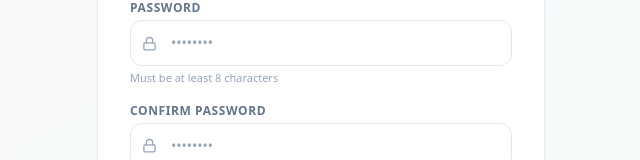
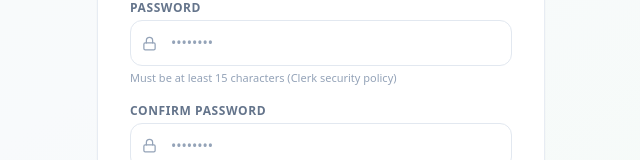
Before and after one commit to PEELARAGHAVENDRA/MealCare, a Next.js app in the folder apps/web-dashboard/: page /register in a window 1280 px wide. Shown: the part 459-619 px from the top of the page, without its empty margins (319-959 px from the left). Built offline with nearby package versions, Linux system fonts and the light colour scheme; no server answers.

Commit message:
Enforce 15-character minimum password policy required by Clerk instance

```diff
--- a/apps/web-dashboard/src/app/register/page.tsx
+++ b/apps/web-dashboard/src/app/register/page.tsx
@@ -136,8 +136,8 @@ export default function RegisterPage() {
       return;
     }
 
-    if (password.length < 8) {
-      setError("Password must be at least 8 characters long.");
+    if (password.length < 15) {
+      setError("Password must be at least 15 characters long (Clerk security requirement).");
       return;
     }
 
@@ -325,11 +325,11 @@ export default function RegisterPage() {
                   className="block w-full rounded-xl border border-slate-200 bg-white py-3 pl-10 pr-4 text-sm text-slate-800 placeholder-slate-400 outline-none transition focus:border-gov-green focus:ring-2 focus:ring-gov-green/10"
                   placeholder="••••••••"
                   disabled={isSubmitting}
-                  minLength={8}
+                  minLength={15}
                   required
                 />
               </div>
-              <p className="mt-1 text-[11px] text-slate-400">Must be at least 8 characters</p>
+              <p className="mt-1 text-[11px] text-slate-400">Must be at least 15 characters (Clerk security policy)</p>
             </div>
 
             <div>
```
